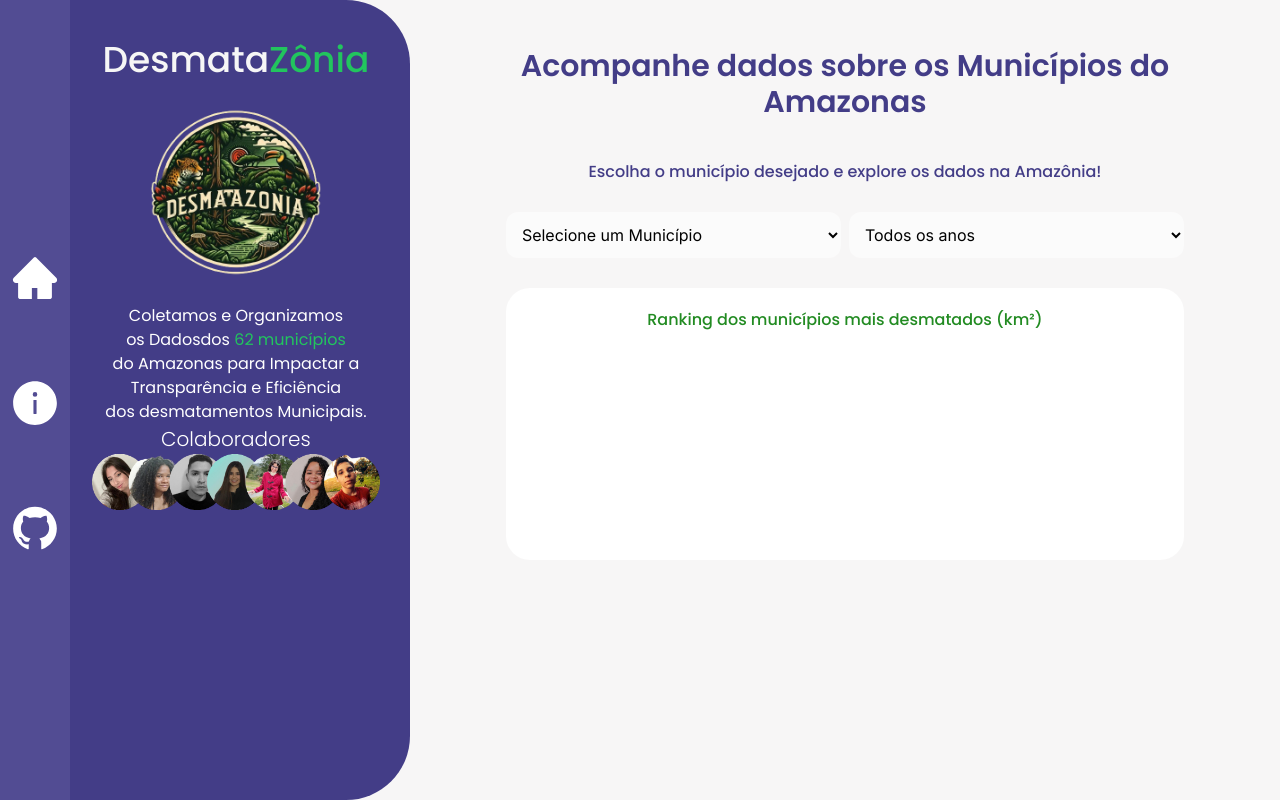
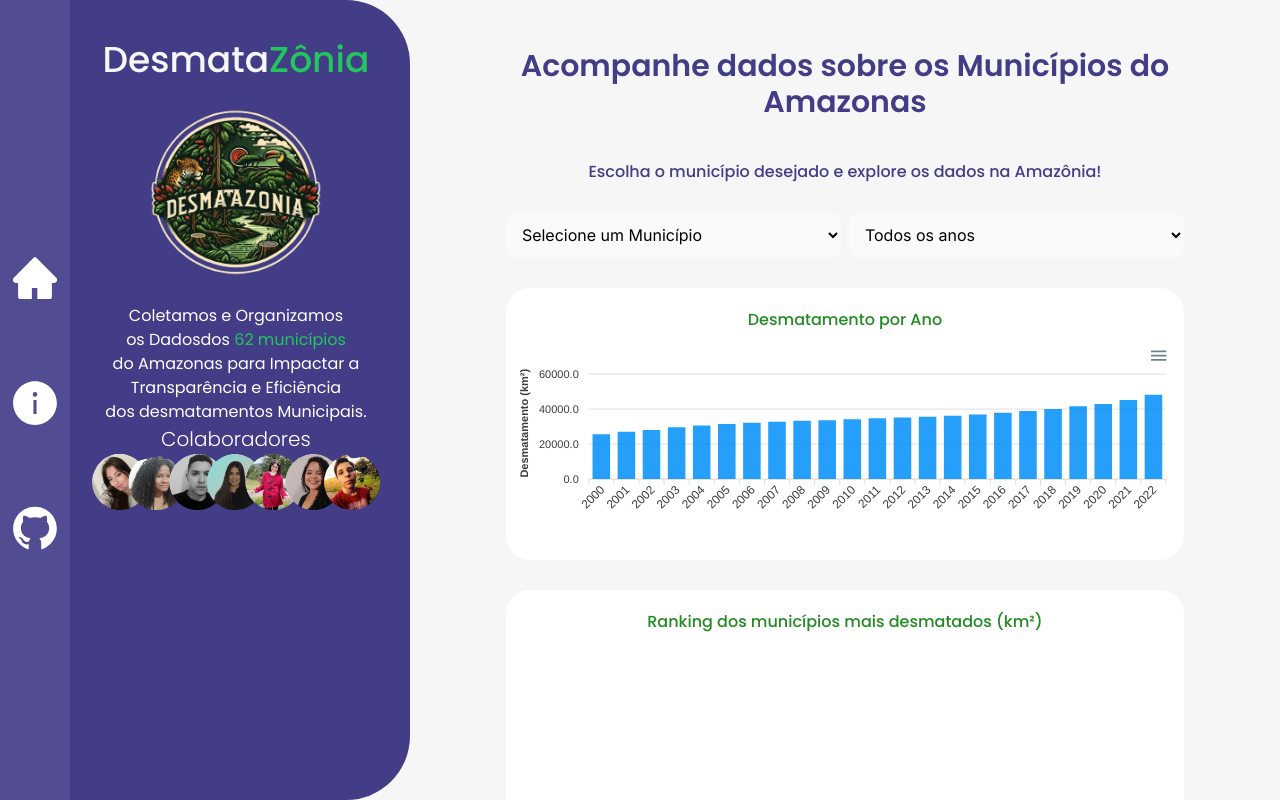
Before and after one commit to unb-mds/2023-2-Squad02-Desmatazonia, a Next.js app in the folder licitam/: page / in a window 1280 px wide. Built offline with nearby package versions, Linux system fonts and the light colour scheme; no server answers.

Commit message:
adiciona grafico de desmatamento por ano

```diff
--- /dev/null
+++ b/licitam/src/components/graficos/ano_desmatado.tsx
@@ -0,0 +1,154 @@
+"use client";
+import React, { useMemo } from "react";
+import dynamic from "next/dynamic";
+
+const Chart = dynamic(() => import("react-apexcharts"), { ssr: false });
+
+const DadosDesmatamento = {
+  total_ano: {
+    "0": {
+      ano: 2000,
+      desmatado: 25567.4,
+    },
+    "1": {
+      ano: 2001,
+      desmatado: 26969.1,
+    },
+    "2": {
+      ano: 2002,
+      desmatado: 27994.5,
+    },
+    "3": {
+      ano: 2003,
+      desmatado: 29552.4,
+    },
+    "4": {
+      ano: 2004,
+      desmatado: 30556.5,
+    },
+    "5": {
+      ano: 2005,
+      desmatado: 31428.0,
+    },
+    "6": {
+      ano: 2006,
+      desmatado: 32155.5,
+    },
+    "7": {
+      ano: 2007,
+      desmatado: 32699.0,
+    },
+    "8": {
+      ano: 2008,
+      desmatado: 33311.2,
+    },
+    "9": {
+      ano: 2009,
+      desmatado: 33655.1,
+    },
+    "10": {
+      ano: 2010,
+      desmatado: 34200.5,
+    },
+    "11": {
+      ano: 2011,
+      desmatado: 34707.8,
+    },
+    "12": {
+      ano: 2012,
+      desmatado: 35178.7,
+    },
+    "13": {
+      ano: 2013,
+      desmatado: 35660.0,
+    },
+    "14": {
+      ano: 2014,
+      desmatado: 36212.3,
+    },
+    "15": {
+      ano: 2015,
+      desmatado: 36900.3,
+    },
+    "16": {
+      ano: 2016,
+      desmatado: 37904.0,
+    },
+    "17": {
+      ano: 2017,
+      desmatado: 38913.3,
+    },
+    "18": {
+      ano: 2018,
+      desmatado: 39965.0,
+    },
+    "19": {
+      ano: 2019,
+      desmatado: 41521.3,
+    },
+    "20": {
+      ano: 2020,
+      desmatado: 42941.4,
+    },
+    "21": {
+      ano: 2021,
+      desmatado: 45106.2,
+    },
+    "22": {
+      ano: 2022,
+      desmatado: 48154.1,
+    },
+  },
+};
+
+const BarrasDesmatamento = () => {
+  const anos = useMemo(() => Object.values(DadosDesmatamento.total_ano).map((item) => item.ano), []);
+  const desmatamento = useMemo(() => Object.values(DadosDesmatamento.total_ano).map((item) => item.desmatado), []);
+
+  const chartData = useMemo(() => {
+    return {
+      options: {
+        chart: {
+          type: "bar",
+        },
+        series: [
+          {
+            name: "Desmatamento",
+            data: desmatamento,
+          },
+        ],
+        xaxis: {
+          categories: anos,
+        },
+        yaxis: {
+          title: {
+            text: "Desmatamento (km²)",
+          },
+        },
+        dataLabels: {
+          enabled: false,
+        },
+      },
+    };
+  }, [anos, desmatamento]);
+
+  return (
+    <section className="bg-white w-full 4xl:w-[31%] h-[17rem] 4xl:h-[22.68rem] mt-[1.875rem] 4xl:mt-[2.31rem] px-2 rounded-3xl pb-6">
+      <h1 className="mb-3 text-base text-center text-[#228B22] pt-5 font-[PoppinsMedium]">
+        Desmatamento por Ano</h1>
+      {chartData && (
+        <Chart
+          options={chartData.options}
+          series={chartData.options.series}
+          type="bar"
+          width="100%"
+          height="80%"
+        />
+      )}
+    </section>
+
+
+  );
+};
+
+export default BarrasDesmatamento;
--- a/licitam/src/pages/index.tsx
+++ b/licitam/src/pages/index.tsx
@@ -5,6 +5,7 @@ import Municipios from "@/components/_municipios";
 import Anos from "@/components/_anos";
 import TotalAtos from "@/components/graficos/TotalAtos";
 import Licitamunicipios from "@/components/graficos/licitamunicipios";
+import Ano_desmatamento from "@/components/graficos/ano_desmatado"
 import { Inter, Source_Sans_3 } from "next/font/google";
 import Barras from "@/components/graficos/barras";
 
@@ -58,7 +59,7 @@ const Home = () => {
                 ano={anoSelecionado}
               ></TotalAtos>
             )}
-            {/* <Ano_desmatamento></Ano_desmatamento> */}
+            {<Ano_desmatamento></Ano_desmatamento>}
             <Licitamunicipios></Licitamunicipios>
 
           </main>
```
